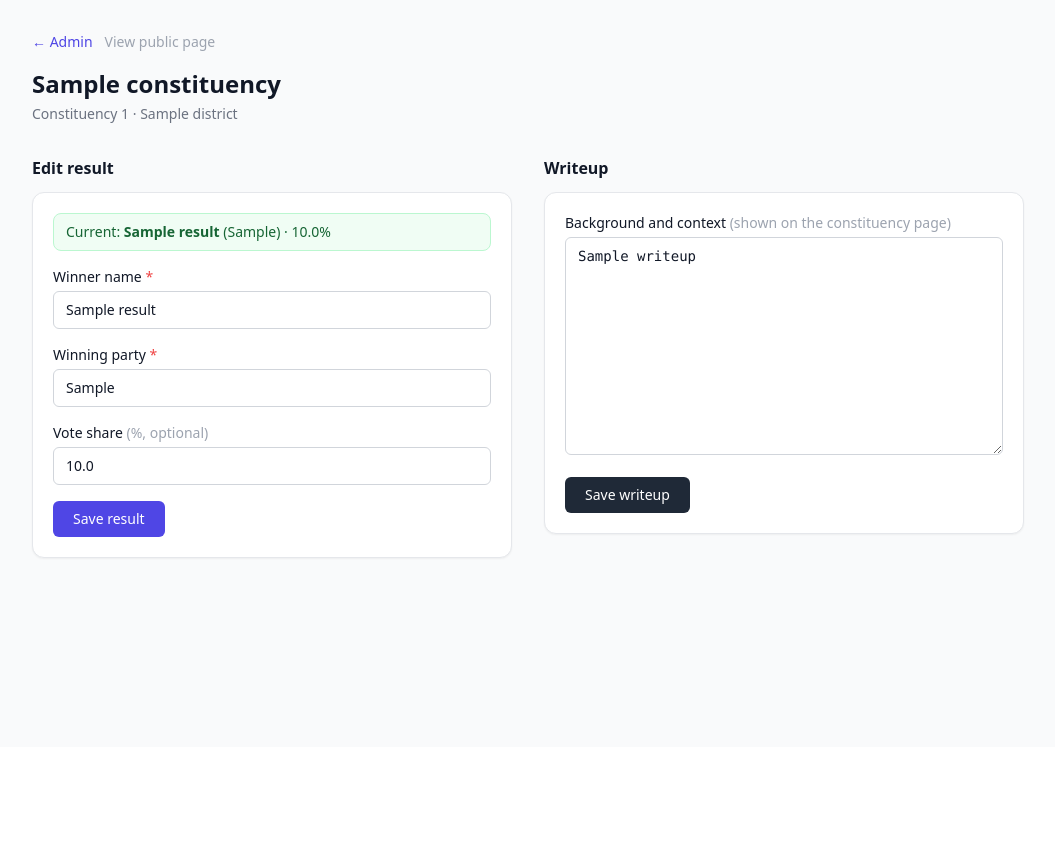
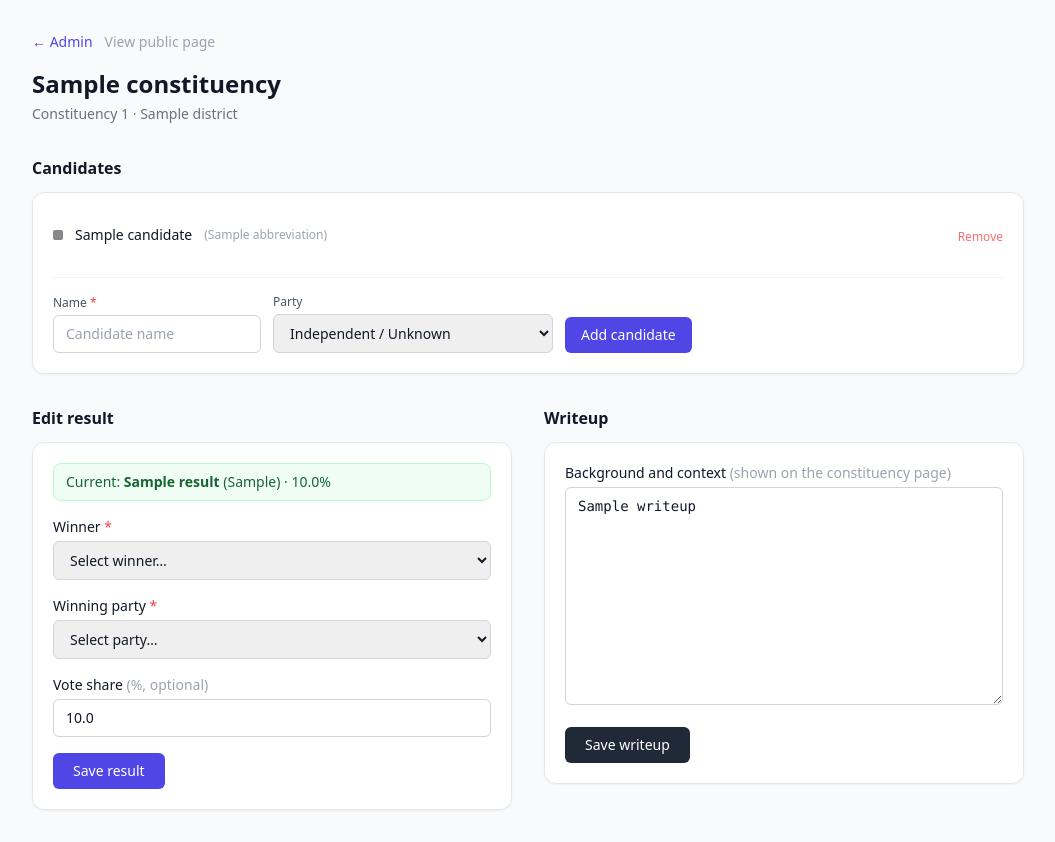
Before and after one commit to siddharth-krishna/234-seats, a FastAPI app: template app/templates/admin/seat.html in a window 1280 px wide. Shown: the part 53-895 px from the top of the page, without its empty margins (112-1167 px from the left). Before the commit the page ends 612 px from the top, so only its background shows below. Run offline with FastAPI, Linux system fonts and the light colour scheme; the template is opened without the code that fills it: most values are stand-ins (such as "Sample title", 1, 10 or a date in 2020); some libraries are stand-ins or nearby versions.

Commit message:
Add candidates: model, admin UI, and candidate dropdowns on forms
- app/models/candidate.py: Candidate model (constituency, party, name;
  unique per constituency+name)
- Migration: add candidates table
- app/routes/admin.py: POST /admin/seat/<id>/candidates (add),
  POST /admin/seat/<id>/candidates/<id>/delete; pass parties to seat page
- app/routes/constituency.py: pass candidates to prediction template
- app/templates/admin/seat.html: candidates section (list + add form with
  party dropdown); result entry uses candidate select + JS party auto-fill
  when candidates exist, falls back to text inputs otherwise
- app/templates/_predictions_section.html: predicted_winner uses <select>
  showing "Name — PARTY" when candidates exist, text input otherwise
- tests/test_candidates.py: 10 tests covering add/delete, access control,
  dropdown rendering, and text-input fallback

Co-Authored-By: Claude Sonnet 4.6 <noreply@anthropic.com>

```diff
--- a/app/models/__init__.py
+++ b/app/models/__init__.py
@@ -1,9 +1,10 @@
 """ORM models — import all here so Alembic can discover them."""
 
+from app.models.candidate import Candidate
 from app.models.constituency import Constituency, Party
 from app.models.election import Election
 from app.models.prediction import Prediction
 from app.models.result import Result
 from app.models.user import User
 
-__all__ = ["Constituency", "Election", "Party", "Prediction", "Result", "User"]
+__all__ = ["Candidate", "Constituency", "Election", "Party", "Prediction", "Result", "User"]
--- a/app/models/constituency.py
+++ b/app/models/constituency.py
@@ -51,6 +51,9 @@ class Constituency(Base):
     result: Mapped["Result | None"] = relationship(  # type: ignore[name-defined]  # noqa: F821
         back_populates="constituency", uselist=False, cascade="all, delete-orphan"
     )
+    candidates: Mapped[list["Candidate"]] = relationship(  # type: ignore[name-defined]  # noqa: F821
+        back_populates="constituency", cascade="all, delete-orphan", order_by="Candidate.name"
+    )
 
     def __repr__(self) -> str:
         return f"<Constituency id={self.id} name={self.name!r}>"
--- a/app/templates/admin/seat.html
+++ b/app/templates/admin/seat.html
@@ -13,9 +13,76 @@
   Constituency {{ constituency.number }} · {{ constituency.district }}
 </p>
 
+<div class="flex flex-col gap-8">
+
+{# ── Candidates ──────────────────────────────────────────────────────────── #}
+<section>
+  <h2 class="text-base font-semibold mb-3">Candidates</h2>
+  <div class="bg-white rounded-xl border border-gray-200 shadow-sm p-5">
+
+    {# existing candidates #}
+    {% if constituency.candidates %}
+    <ul class="divide-y divide-gray-100 mb-5">
+      {% for c in constituency.candidates %}
+      <li class="flex items-center justify-between py-2.5">
+        <div class="flex items-center gap-3">
+          {% if c.party %}
+            <span class="inline-block w-2.5 h-2.5 rounded-sm shrink-0"
+                  style="background: {{ c.party.color_hex }}"></span>
+            <span class="font-medium text-sm">{{ c.name }}</span>
+            <span class="text-xs text-gray-400">({{ c.party.abbreviation }})</span>
+          {% else %}
+            <span class="inline-block w-2.5 h-2.5 rounded-sm shrink-0 bg-gray-200"></span>
+            <span class="font-medium text-sm">{{ c.name }}</span>
+            <span class="text-xs text-gray-400">Independent</span>
+          {% endif %}
+        </div>
+        <form method="post"
+              action="/admin/seat/{{ constituency.id }}/candidates/{{ c.id }}/delete">
+          <button type="submit" class="text-xs text-red-400 hover:text-red-600">Remove</button>
+        </form>
+      </li>
+      {% endfor %}
+    </ul>
+    {% else %}
+      <p class="text-sm text-gray-400 mb-5">No candidates yet.</p>
+    {% endif %}
+
+    {# add candidate form #}
+    <form method="post" action="/admin/seat/{{ constituency.id }}/candidates"
+          class="flex flex-wrap items-end gap-3 border-t border-gray-100 pt-4">
+      <div>
+        <label class="block text-xs font-medium text-gray-600 mb-1" for="cand_name">
+          Name <span class="text-red-500">*</span>
+        </label>
+        <input id="cand_name" name="name" type="text" required placeholder="Candidate name"
+               class="rounded-md border border-gray-300 px-3 py-2 text-sm w-52
+                      focus:outline-none focus:ring-2 focus:ring-indigo-500" />
+      </div>
+      <div>
+        <label class="block text-xs font-medium text-gray-600 mb-1" for="cand_party">Party</label>
+        <select id="cand_party" name="party_id"
+                class="rounded-md border border-gray-300 px-3 py-2 text-sm
+                       focus:outline-none focus:ring-2 focus:ring-indigo-500">
+          <option value="">Independent / Unknown</option>
+          {% for p in parties %}
+            <option value="{{ p.id }}">{{ p.name }} ({{ p.abbreviation }})</option>
+          {% endfor %}
+        </select>
+      </div>
+      <button type="submit"
+              class="rounded-md bg-indigo-600 hover:bg-indigo-700 text-white
+                     font-medium px-4 py-2 text-sm transition-colors">
+        Add candidate
+      </button>
+    </form>
+  </div>
+</section>
+
+{# ── Result entry + Writeup side by side ─────────────────────────────────── #}
 <div class="grid md:grid-cols-2 gap-8">
 
-  {# ── Result entry ──────────────────────────────────────────────────────── #}
+  {# ── Result entry ────────────────────────────────────────────────────── #}
   <section>
     <h2 class="text-base font-semibold mb-3">
       {{ "Edit result" if constituency.result else "Enter result" }}
@@ -33,18 +100,57 @@
       </div>
       {% endif %}
 
+      {% set candidates = constituency.candidates %}
+
       <div>
-        <label class="block text-sm font-medium mb-1" for="winner_name">Winner name <span class="text-red-500">*</span></label>
-        <input id="winner_name" name="winner_name" type="text" required
-               value="{{ constituency.result.winner_name if constituency.result else '' }}"
-               class="w-full rounded-md border border-gray-300 px-3 py-2 text-sm focus:outline-none focus:ring-2 focus:ring-indigo-500" />
+        <label class="block text-sm font-medium mb-1" for="winner_name">
+          Winner <span class="text-red-500">*</span>
+        </label>
+        {% if candidates %}
+          {# Dropdown with auto-fill for party #}
+          <select id="winner_name" name="winner_name" required
+                  onchange="autoFillParty(this)"
+                  class="w-full rounded-md border border-gray-300 px-3 py-2 text-sm
+                         focus:outline-none focus:ring-2 focus:ring-indigo-500">
+            <option value="">Select winner…</option>
+            {% for c in candidates %}
+              <option value="{{ c.name }}"
+                      data-party="{{ c.party.name if c.party else '' }}"
+                      {{ 'selected' if constituency.result and constituency.result.winner_name == c.name }}>
+                {{ c.name }}{% if c.party %} ({{ c.party.abbreviation }}){% endif %}
+              </option>
+            {% endfor %}
+          </select>
+        {% else %}
+          <input id="winner_name" name="winner_name" type="text" required
+                 value="{{ constituency.result.winner_name if constituency.result else '' }}"
+                 class="w-full rounded-md border border-gray-300 px-3 py-2 text-sm
+                        focus:outline-none focus:ring-2 focus:ring-indigo-500" />
+        {% endif %}
       </div>
 
       <div>
-        <label class="block text-sm font-medium mb-1" for="winner_party">Winning party <span class="text-red-500">*</span></label>
-        <input id="winner_party" name="winner_party" type="text" required
-               value="{{ constituency.result.winner_party if constituency.result else '' }}"
-               class="w-full rounded-md border border-gray-300 px-3 py-2 text-sm focus:outline-none focus:ring-2 focus:ring-indigo-500" />
+        <label class="block text-sm font-medium mb-1" for="winner_party">
+          Winning party <span class="text-red-500">*</span>
+        </label>
+        {% if candidates %}
+          <select id="winner_party" name="winner_party" required
+                  class="w-full rounded-md border border-gray-300 px-3 py-2 text-sm
+                         focus:outline-none focus:ring-2 focus:ring-indigo-500">
+            <option value="">Select party…</option>
+            {% for p in parties %}
+              <option value="{{ p.name }}"
+                      {{ 'selected' if constituency.result and constituency.result.winner_party == p.name }}>
+                {{ p.name }}
+              </option>
+            {% endfor %}
+          </select>
+        {% else %}
+          <input id="winner_party" name="winner_party" type="text" required
+                 value="{{ constituency.result.winner_party if constituency.result else '' }}"
+                 class="w-full rounded-md border border-gray-300 px-3 py-2 text-sm
+                        focus:outline-none focus:ring-2 focus:ring-indigo-500" />
+        {% endif %}
       </div>
 
       <div>
@@ -54,17 +160,19 @@
         <input id="winner_vote_share" name="winner_vote_share" type="number"
                min="0" max="100" step="0.1"
                value="{{ '%.1f'|format(constituency.result.winner_vote_share) if constituency.result and constituency.result.winner_vote_share is not none else '' }}"
-               class="w-full rounded-md border border-gray-300 px-3 py-2 text-sm focus:outline-none focus:ring-2 focus:ring-indigo-500" />
+               class="w-full rounded-md border border-gray-300 px-3 py-2 text-sm
+                      focus:outline-none focus:ring-2 focus:ring-indigo-500" />
       </div>
 
       <button type="submit"
-              class="self-start rounded-md bg-indigo-600 hover:bg-indigo-700 text-white font-medium px-5 py-2 text-sm transition-colors">
+              class="self-start rounded-md bg-indigo-600 hover:bg-indigo-700 text-white
+                     font-medium px-5 py-2 text-sm transition-colors">
         Save result
       </button>
     </form>
   </section>
 
-  {# ── Writeup editing ───────────────────────────────────────────────────── #}
+  {# ── Writeup editing ─────────────────────────────────────────────────── #}
   <section>
     <h2 class="text-base font-semibold mb-3">Writeup</h2>
     <form method="post" action="/admin/seat/{{ constituency.id }}/writeup"
@@ -76,14 +184,29 @@
         </label>
         <textarea id="writeup" name="writeup" rows="10"
                   placeholder="History of the seat, key candidates, notable issues…"
-                  class="w-full rounded-md border border-gray-300 px-3 py-2 text-sm font-mono focus:outline-none focus:ring-2 focus:ring-indigo-500">{{ constituency.writeup or "" }}</textarea>
+                  class="w-full rounded-md border border-gray-300 px-3 py-2 text-sm font-mono
+                         focus:outline-none focus:ring-2 focus:ring-indigo-500">{{ constituency.writeup or "" }}</textarea>
       </div>
       <button type="submit"
-              class="self-start rounded-md bg-gray-800 hover:bg-gray-900 text-white font-medium px-5 py-2 text-sm transition-colors">
+              class="self-start rounded-md bg-gray-800 hover:bg-gray-900 text-white
+                     font-medium px-5 py-2 text-sm transition-colors">
         Save writeup
       </button>
     </form>
   </section>
 
 </div>
+</div>
+
+<script>
+  // When admin picks a candidate from the winner dropdown, auto-select their party.
+  function autoFillParty(select) {
+    const partyName = select.options[select.selectedIndex].dataset.party;
+    const partySelect = document.getElementById("winner_party");
+    if (!partySelect || !partyName) return;
+    for (const opt of partySelect.options) {
+      if (opt.value === partyName) { opt.selected = true; return; }
+    }
+  }
+</script>
 {% endblock %}
```
Also changed, not shown: app/models/candidate.py (added, +32 -0 lines), app/routes/admin.py (+48 -1 lines), app/routes/constituency.py (+8 -0 lines), app/templates/_predictions_section.html (+19 -5 lines), migrations/versions/3c7ddfb9e73c_add_candidates_table.py (added, +43 -0 lines), tests/test_candidates.py (added, +185 -0 lines).
